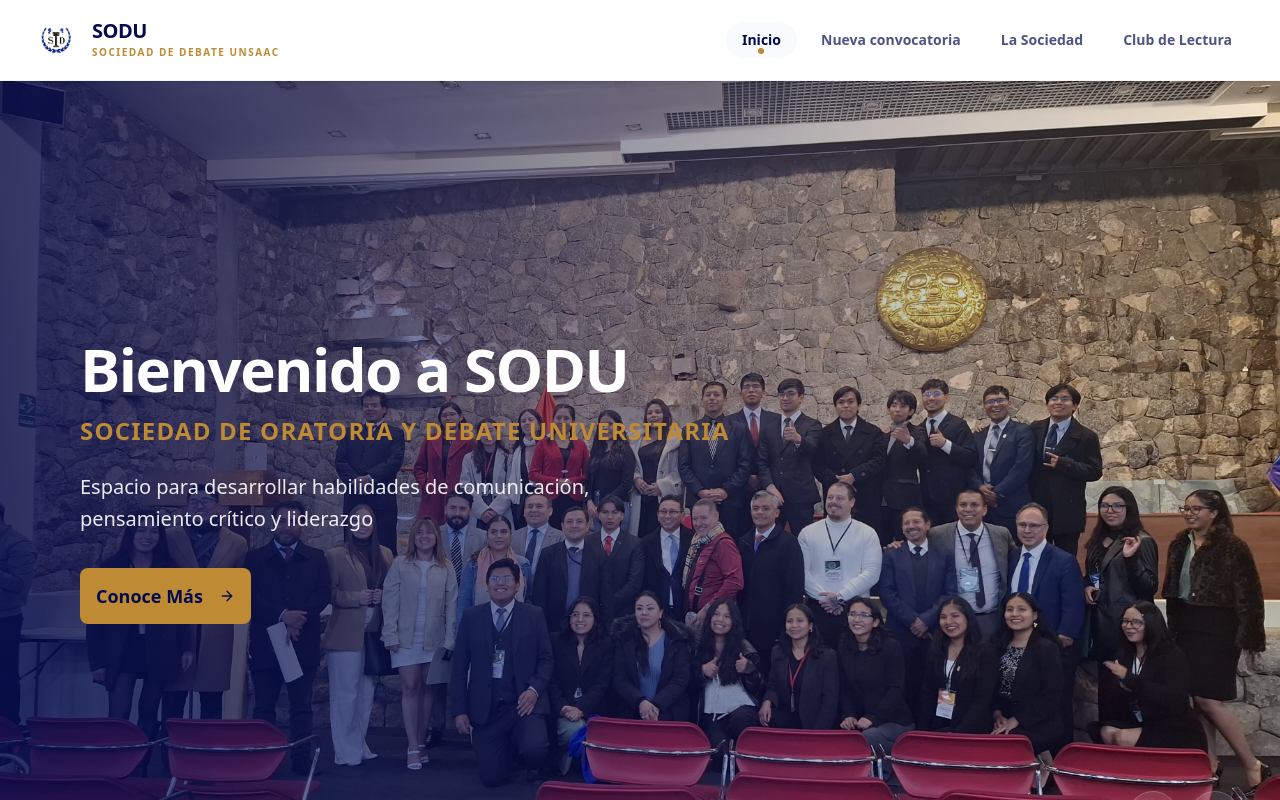
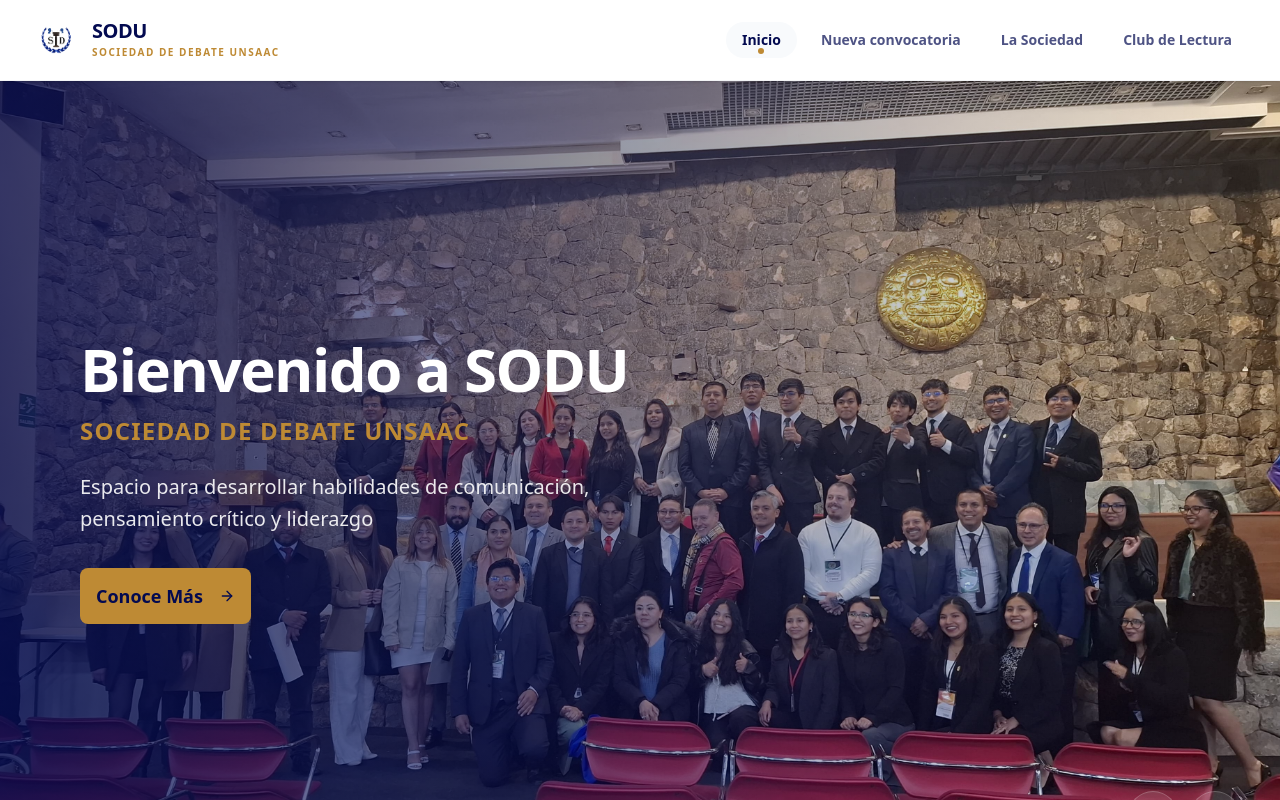
Before and after one commit to ASDU0/sodu-platform, a Next.js app: page / in a window 1280 px wide. Shown: the top 800 px of the page. Built offline with nearby package versions, Linux system fonts and the light colour scheme.

Commit message:
upd: subtitle of first slide

```diff
--- a/components/hero.tsx
+++ b/components/hero.tsx
@@ -22,7 +22,7 @@ export default function Hero() {
   const slides = [
     {
       title: "Bienvenido a SODU",
-      subtitle: "Sociedad de Oratoria y Debate Universitaria",
+      subtitle: "Sociedad de Debate UNSAAC",
       description: "Espacio para desarrollar habilidades de comunicación, pensamiento crítico y liderazgo",
       image: "/carrusel/carusel1.jpg",
     },
```
